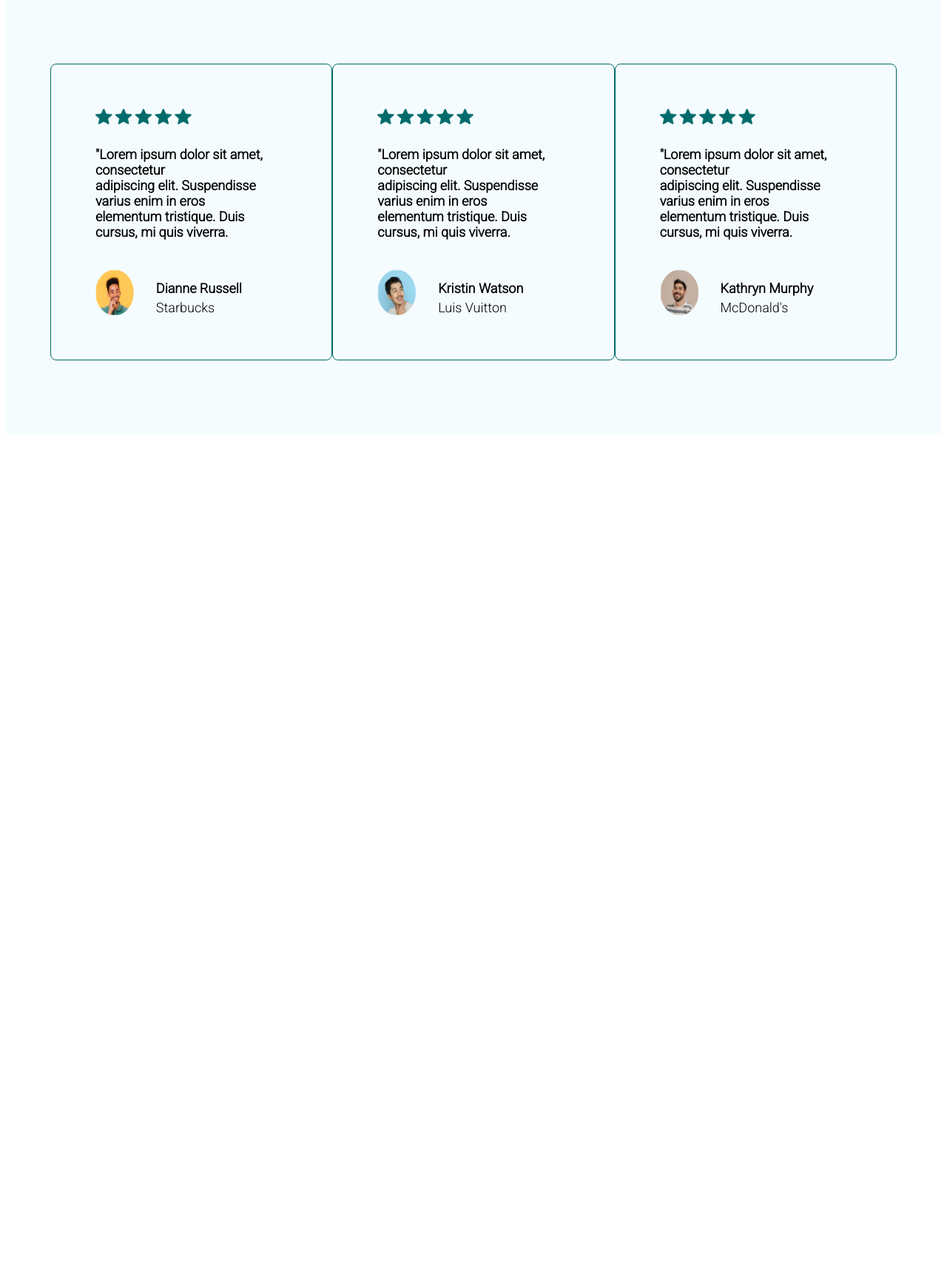
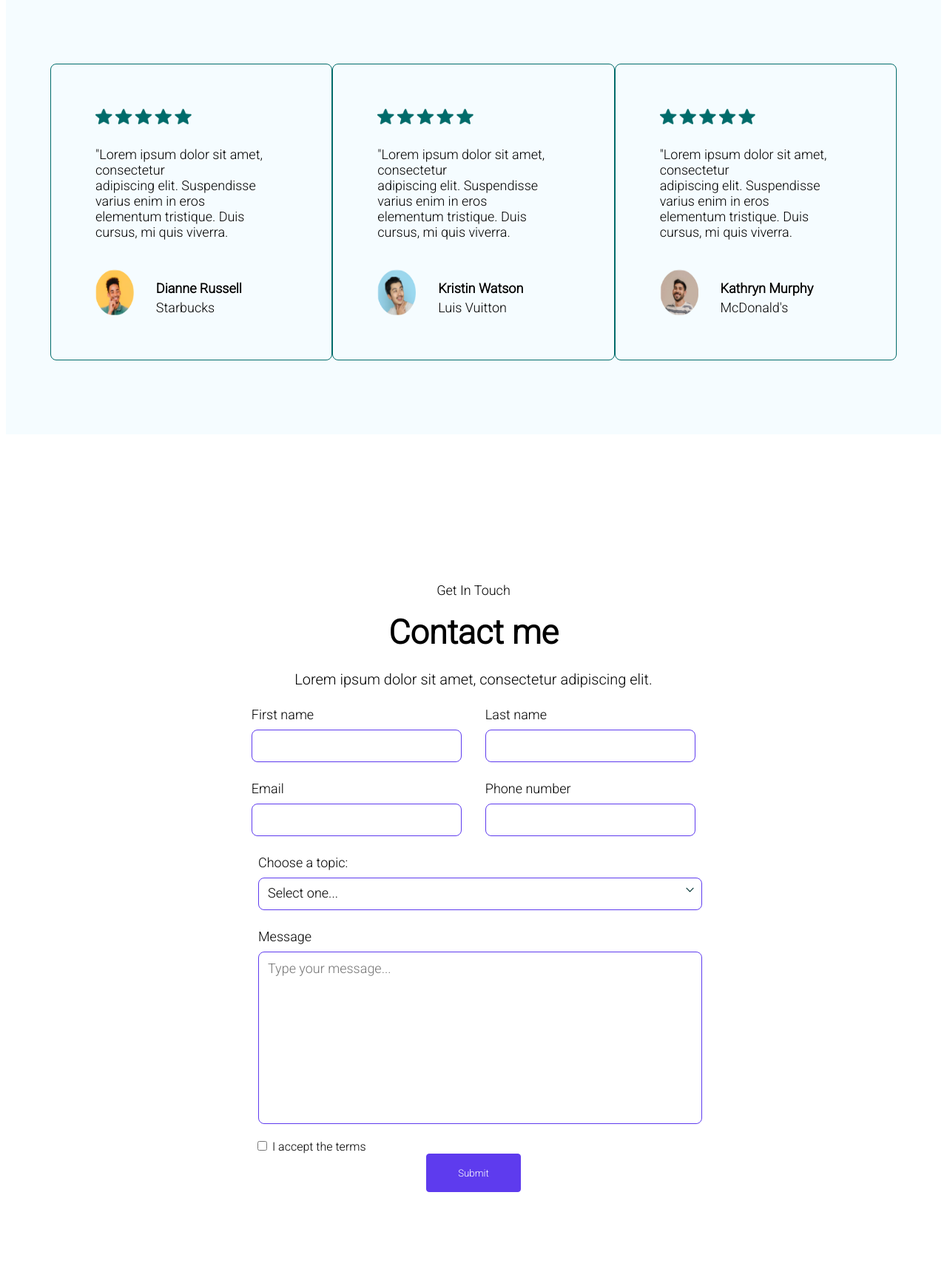
Before and after one commit to Ferit-Racunarstvo-Web-programiranje/lv1-Malileon, a PHP site: page / in a window 1280 px wide. Shown: the part 4137-5856 px from the top of the page at 74% size. Before the commit the page ends 4624 px from the top, so only its background shows below. Run offline with PHP 8.4, Linux system fonts and the light colour scheme.

Commit message:
added contact part of the page

```diff
--- a/index.html
+++ b/index.html
@@ -188,5 +188,49 @@
             </span>
         </div>
     </div>
+    <div id="contact_div">
+        <span id="contact_span">
+            <span id="contact_touch">Get In Touch</span>
+            <span id="contact_title">Contact me</span>
+            <span id="contact_latin">Lorem ipsum dolor sit amet, consectetur adipiscing elit.</span>
+            <span id="center-span">
+                <span id="contact_names">
+                    <span id="fname" class="enter">
+                        <span class="contact_fonts">First name</span>
+                        <input type="text" class="contact_boxes">
+                    </span>
+                    <span id="lname" class="enter">
+                        <span class="contact_fonts">Last name</span>
+                        <input type="text" class="contact_boxes">
+                    </span>
+                </span>
+                <span id="contact_contacts">
+                    <span id="mail" class="enter">
+                        <span class="contact_fonts">Email</span>
+                        <input type="text" class="contact_boxes">
+                    </span>
+                    <span id="pnumber" class="enter">
+                        <span class="contact_fonts">Phone number</span>
+                        <input type="number" class="contact_boxes">
+                    </span>
+                </span>
+                <span id="contact_topic" class="enter">
+                    <span class="contact_fonts">Choose a topic:</span>
+                    <input type="text" class="contact_boxes" id="fake_dropdown" placeholder="Select one...">
+                </span>
+                <span id="contact_message" class="enter">
+                    <span class="contact_fonts">Message</span>
+                    <input type="text" id="message" class="contact_boxes" placeholder="Type your message...">
+                </span>
+                <span id="contact_terms">
+                    <input type="checkbox" id="checkbox_yes">
+                    <span class="contact_fonts">I accept the terms</span>
+                </span>
+                <span id="submit_btn_span">
+                    <button class="purple_btn" id="btn_submit">Submit</button>
+                </span>
+            </span>
+        </span>
+    </div>
 </body>
 </html>
--- a/mystyle.css
+++ b/mystyle.css
@@ -360,7 +360,6 @@
 
 #latin_for_no_reason_review {
     font-size: 18px;
-    font-weight: bold;
     margin-bottom: 40px;
 }
 
@@ -378,9 +377,6 @@
     margin-top: 15px;
 }
 
-#feedback_name {
-}
-
 #feedback_name{
     font-weight: bold;
 }
@@ -389,3 +385,109 @@
     display: flex;
     margin-top: 5px;
 }
+
+/* Contact */
+#contact_div {
+    padding-top: 200px;
+    padding-bottom: 100px;
+}
+
+#contact_span {
+    display: flex;
+    flex-direction: column;
+    align-items: center;
+}
+
+#contact_touch {
+    font-size: 18px;
+}
+
+#contact_title {
+    font-size: 45px;
+    font-weight: bold;
+    margin-top: 20px;
+}
+
+#contact_latin {
+    margin-top: 25px;
+    font-size: 20px;
+}
+
+#center-span {
+    display: flex;
+    flex-direction: column;
+    width: 50%;
+    justify-content: space-around;
+}
+
+#contact_names {
+    display: flex;
+    justify-content: space-around;
+}
+
+#contact_contacts {
+    display: flex;
+    justify-content: space-around;
+}
+
+.enter {
+    display: flex;
+    flex-direction: column;
+    width: 45%;
+    margin-top: 25px;
+    font-size: 18px;
+}
+
+.contact_boxes {
+    margin-top: 10px;
+    height: 40px;
+    border: 1.33333px solid #5E3BEE;
+    border-radius: 8px;
+}
+
+::placeholder {
+    padding-left: 10px;
+}
+
+#fake_dropdown::placeholder {
+    font-size: 18px;
+    color: black;
+    background-image: url("images//Vector (1).png");
+    background-repeat: no-repeat;
+    background-position-x: right;
+    margin-right: 8px;
+    background-size: 2%;
+    background-position-y: 3px;
+}
+
+#contact_topic {
+    display: flex;
+    width: 95%;
+    margin-left: 25px;
+    justify-content: center;
+}
+
+#contact_message {
+    display: flex;
+    width: 95%;
+    margin-left: 25px;
+    justify-content: center;
+}
+
+#message {
+    font-size: 18px;
+    display: flex;
+    position: relative;
+    padding-bottom: 190px;
+}
+
+#contact_terms {
+    margin-left: 20px;
+    margin-top: 20px;
+    font-size: 16px;
+}
+
+#submit_btn_span {
+    display: flex;
+    justify-content: center;
+}
```
Also changed, not shown: images/Vector (1).png (added).
